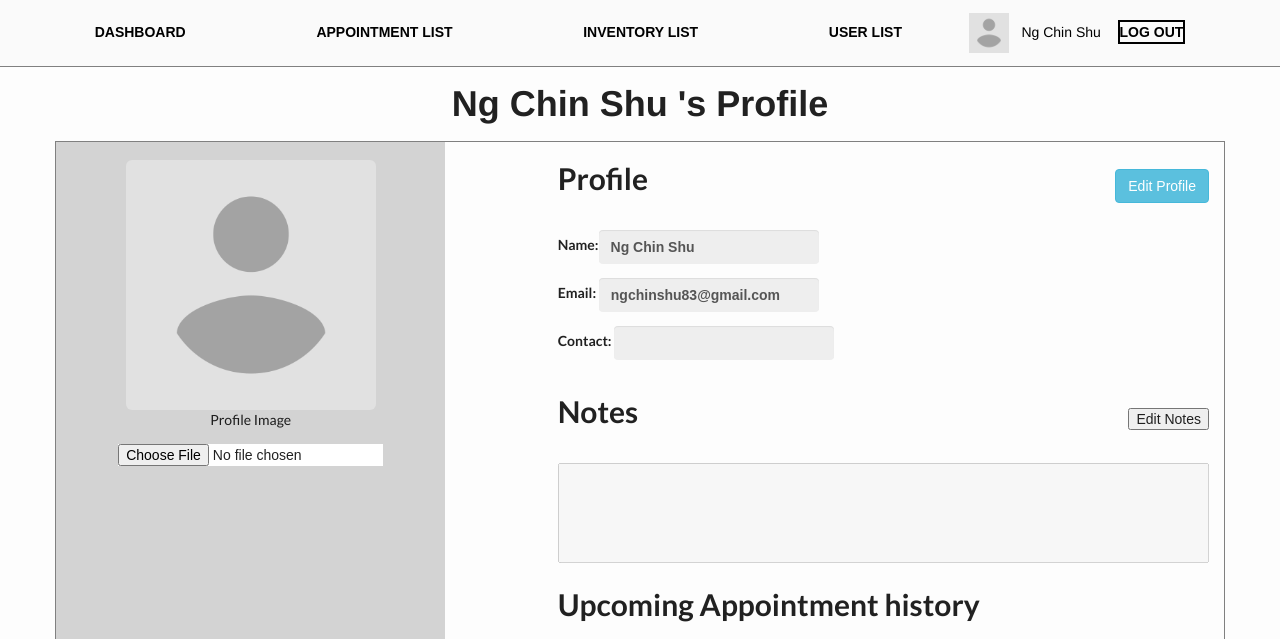
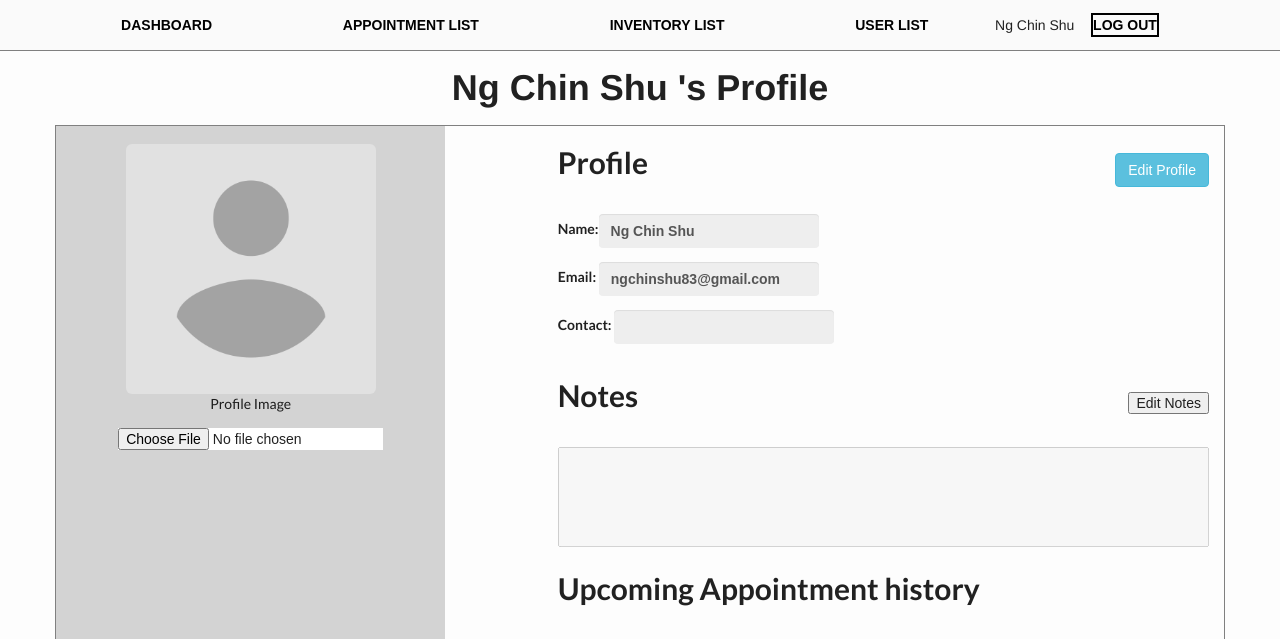
Before and after one commit to Yi98/salon-management-software, a PHP site: page /salon-management-software/profile.php?id=1 in a window 1280 px wide. Shown: the top 639 px of the page. Run offline with PHP 8.4, Linux system fonts and the light colour scheme; a user stored in the database is signed in; data comes from the database, SQL or seed files in the repository; data that the repository does not hold is empty; some libraries are stand-ins or nearby versions.

Commit message:
some fixes

```diff
--- a/navigationBar.php
+++ b/navigationBar.php
@@ -38,11 +38,11 @@
             if ($currentUser["role"] == "staff") {
                 echo "<a style='color:black;text-decoration:none;' href='../profile.php?id=$id'><span id='profile_image'><img style='height:auto; max-height:40px; margin-right:1%;' src='../$image_path'/></span>";
             } else {
-                echo "<a style='color:black;text-decoration:none;' href='profile.php?id=$id'><span id='profile_image'><img style='height:auto; max-height:40px; margin-right:1%;' src='$image_path'/></span>";
+                echo "<a style='color:black;text-decoration:none;' href='profile.php?id=$id'><span id='profile_image'><img style='height:auto; max-height:40px; margin-right:1%; width:40px; height:40px; border-radius:100%;' src='$image_path'/></span>";
             }
         } else {
             if ($currentUser["role"] == "staff") {
-                echo "<a style='color:black;text-decoration:none;' href='../profile.php?id=$id'><span id='profile_image'><img id='profile_image_placeholder' style='height:auto; max-height:40px; margin-right:1%;' src='images/profile-placeholder.png'/></span>";
+                echo "<a style='color:black;text-decoration:none;' href='../profile.php?id=$id'><span id='profile_image'><img id='profile_image_placeholder' style='height:auto; max-height:40px; margin-right:1%;' src='../images/profile-placeholder.png'/></span>";
             } else {
                 echo "<a style='color:black;text-decoration:none;' href='profile.php?id=$id'><span id='profile_image'><img id='profile_image_placeholder' style='height:auto; max-height:40px; margin-right:1%;' src='images/profile-placeholder.png'/></span>";
             }
--- a/profile.php
+++ b/profile.php
@@ -129,20 +129,6 @@
 
             $currentUser = $data->fetch(PDO::FETCH_ASSOC);
             $id = $_SESSION["id"];
-            if ($currentUser["image_path"] != NULL) {
-                $image_path = $currentUser['image_path'];
-                if ($currentUser["role"] == "staff") {
-                    echo "<a style='color:black;text-decoration:none;' href='../profile.php?id=$id'><span id='profile_image'><img style='height:auto; max-height:40px; margin-right:1%;' src='../'.'$image_path'/></span>";
-                } else {
-                    echo "<a style='color:black;text-decoration:none;' href='profile.php?id=$id'><span id='profile_image'><img style='height:auto; max-height:40px; margin-right:1%;' src='$image_path'/></span>";
-                }
-            } else {
-                if ($currentUser["role"] == "staff") {
-                    echo "<a style='color:black;text-decoration:none;' href='../profile.php?id=$id'><span id='profile_image'><img id='profile_image_placeholder' style='height:auto; max-height:40px; margin-right:1%;' src='images/profile-placeholder.png'/></span>";
-                } else {
-                    echo "<a style='color:black;text-decoration:none;' href='profile.php?id=$id'><span id='profile_image'><img id='profile_image_placeholder' style='height:auto; max-height:40px; margin-right:1%;' src='images/profile-placeholder.png'/></span>";
-                }
-            }
             echo '<span>'.$_SESSION["name"].'</span></a>';
         }
     ?>
--- a/staff/dashboard.php
+++ b/staff/dashboard.php
@@ -27,6 +27,7 @@
       <div class="container dashboard-container text-center">
         <!-- Add new staff button -->
         <button id="add_new_staff_button" class="btn btn-info">Add new staff</button>
+        <button id="pos_button" class="btn btn-info" onclick="window.location.href='point-of-sale.php';">Point of Sales</button>
 
         <div class="vertical-center add-staff-popup">
             <div class="add-staff-container container col-md-offset-2 col-md-8">
--- a/style.css
+++ b/style.css
@@ -25,11 +25,7 @@ body {
 	width: 1000px;
 	height: 600px;
 }
-/*
-ul {
-	padding-left: 4%;
-}
-*/
+
 .next-button {
 	margin-top: 3%;
 	margin-left: 3%;
@@ -335,7 +331,6 @@ input:focus::-webkit-input-placeholder {
     visibility: hidden;
 }
 
-/* Button used to open the contact form - fixed at the bottom of the page */
 .open-button {
   background-color: #555;
   color: white;
@@ -393,7 +388,6 @@ input:focus::-webkit-input-placeholder {
   opacity: 0.8;
 
 }
-
 
 /* Add some hover effects to buttons */
 .form-container .btn:hover, .open-button:hover {
@@ -482,10 +476,9 @@ input:focus::-webkit-input-placeholder {
     width: 100%;
   }
 
-    #indexTitle{
-        font-size:4rem;
-    }
-
+  #indexTitle{
+      font-size:4rem;
+  }
 }
 
 @import url('https://fonts.googleapis.com/css?family=Barlow+Semi+Condensed');
@@ -513,7 +506,6 @@ input:focus::-webkit-input-placeholder {
 @font-face {
     font-family: "CustomFont";
     src: url(fonts/Vogue.ttf);
-
 }
 
 @font-face{
@@ -614,8 +606,6 @@ input:focus::-webkit-input-placeholder {
 
 .appointment-container nav ul li{
     display: inline-block;
-    /*margin:0 7% 0 7%;*/
-    /*padding: 0 5% 0 5%;*/
 }
 
 #logout-button, #login-button {
@@ -650,6 +640,7 @@ input:focus::-webkit-input-placeholder {
     padding: 0;
     margin:0;
 }
+
 /* Prevent the navigation bar from wrapping */
 ul {
     white-space: nowrap;
@@ -1104,7 +1095,7 @@ img.cart-img {
 
 #pay-cart-modal {
   margin: 0 auto !important;
-  height: 45% !important;
+  height: 55% !important;
   position: relative;
 }
 
@@ -1158,5 +1149,4 @@ p.remove-text:hover {
     position: fixed; /* Set the navbar to fixed position */
       top: 0; /* Position the navbar at the top of the page */
       width: 100%; /* Full width */
-    background-color:red;
 }
```
Also changed, not shown: script.js (+0 -22 lines), images/288.png (added), images/478.png (added), images/893.png (added).
